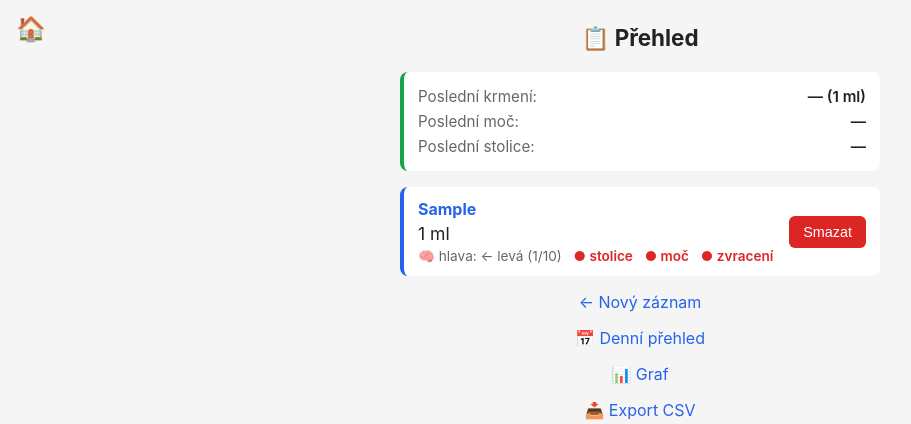
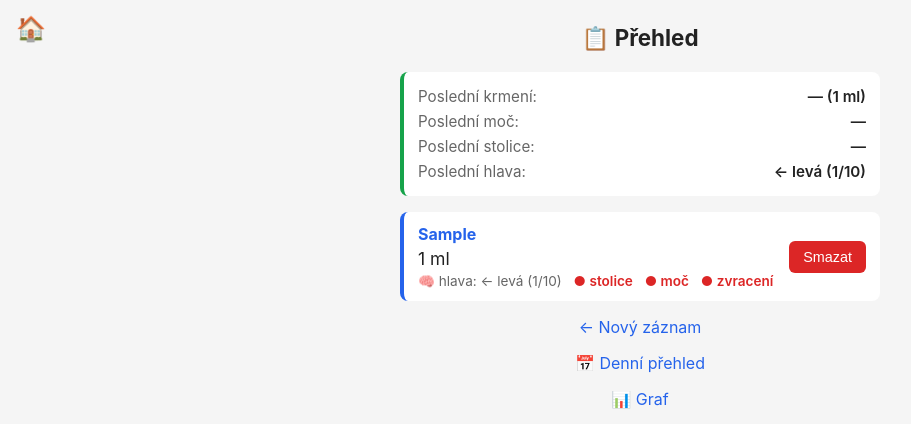
Before and after one commit to tjmnmk/dite_zaznamy_mliko, a Flask app: page /prehled in a window 1280 px wide. Shown: the top 424 px of the page, without its empty margins (0-911 px from the left). Run offline with Flask 3, Linux system fonts and the light colour scheme; tables that the repository leaves empty hold one stand-in row (values such as "Sample post"); some libraries are stand-ins or nearby versions.

Commit message:
vylepseni

```diff
--- a/app.py
+++ b/app.py
@@ -222,12 +222,16 @@ def prehled():
     posledni_stolice = db.execute(
         "SELECT cas FROM kojeni WHERE stolice = 1 ORDER BY datetime(cas) DESC LIMIT 1"
     ).fetchone()
+    posledni_hlava = db.execute(
+        "SELECT pozice_hlavy FROM kojeni WHERE pozice_hlavy IS NOT NULL ORDER BY datetime(cas) DESC LIMIT 1"
+    ).fetchone()
     return render_template(
         "prehled.html",
         zaznamy=zaznamy,
         posledni_krmeni=posledni_krmeni,
         posledni_moc=posledni_moc,
         posledni_stolice=posledni_stolice,
+        posledni_hlava=posledni_hlava["pozice_hlavy"] if posledni_hlava else None,
         krmeni_pred=pred_jakou_dobou(posledni_krmeni["cas"] if posledni_krmeni else None),
         moc_pred=pred_jakou_dobou(posledni_moc["cas"] if posledni_moc else None),
         stolice_pred=pred_jakou_dobou(posledni_stolice["cas"] if posledni_stolice else None),
@@ -294,7 +298,7 @@ def graf_png():
         return Response(cached, mimetype="image/png")
 
     zaznamy = get_db().execute(
-        "SELECT cas, mnozstvi, pozice_hlavy FROM kojeni ORDER BY datetime(cas) ASC"
+        "SELECT cas, mnozstvi FROM kojeni ORDER BY datetime(cas) ASC"
     ).fetchall()
 
     fig, ax = plt.subplots(figsize=(8, 4), dpi=150)
@@ -303,14 +307,6 @@ def graf_png():
         mnozstvi = [r["mnozstvi"] for r in zaznamy]
         ax.plot(casy, mnozstvi, marker="o", linewidth=2, color="#2563eb")
         ax.fill_between(casy, mnozstvi, alpha=0.15, color="#2563eb")
-
-        # Barevne body podle pozice hlavy (cervena = leva, modra = prava)
-        for r in zaznamy:
-            if r["pozice_hlavy"] is not None:
-                barva = "#dc2626" if r["pozice_hlavy"] <= 5 else "#1d4ed8"
-                ax.plot(datetime.strptime(r["cas"], "%Y-%m-%d %H:%M:%S"), r["mnozstvi"],
-                        marker="o", markersize=10, color=barva, zorder=5)
-
         ax.set_ylabel("Množství (ml)")
         ax.set_xlabel("Čas")
         ax.set_title("Množství mléka v čase")
--- a/templates/prehled.html
+++ b/templates/prehled.html
@@ -60,6 +60,10 @@
                 <span class="label">Poslední stolice:</span>
                 <span class="hodnota">{{ stolice_pred or "—" }}</span>
             </div>
+            <div class="radek">
+                <span class="label">Poslední hlava:</span>
+                <span class="hodnota">{% if posledni_hlava is not none %}{% if posledni_hlava <= 5 %}← levá{% else %}pravá →{% endif %} ({{ posledni_hlava }}/10){% else %}—{% endif %}</span>
+            </div>
         </div>
         {% endif %}
         {% if not zaznamy %}
```
